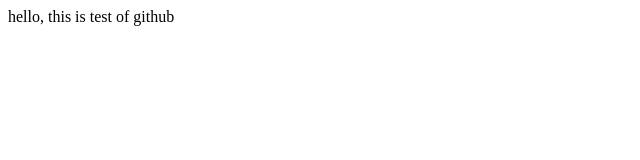
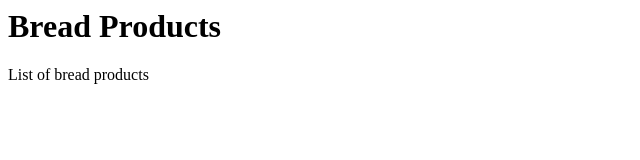
Before and after one commit to asim-sarwar/SecondRepo, a plain HTML site: page index.html in a window 1280 px wide. Shown: the whole page, without its empty margins (0-640 px from the left). Drawn offline with Linux system fonts and the light colour scheme.

Commit message:
finished for 1st release

```diff
--- a/index.html
+++ b/index.html
@@ -4,6 +4,8 @@
 	<title>Hi</title>
 </head>
 <body>
-	hello, this is test of github
+	<h1>Bread Products</h1>
+
+	<p>List of bread products</p>
 	</body>
 </html>
```
